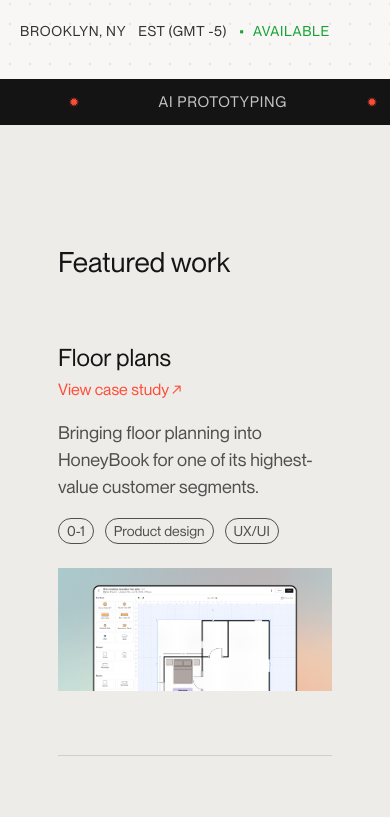
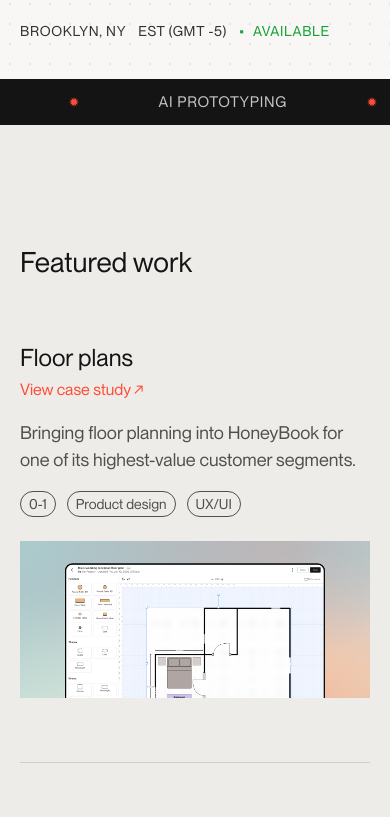
Before and after one commit to mcaleenanjohn/portfolio, a plain HTML site: page index.html in a window 390 px wide. Shown: the part 366-1183 px from the top of the page. Drawn offline with nearby package versions, Linux system fonts and the light colour scheme.

Commit message:
Fix mobile nav/section padding sitting too far from screen edges
.wrap kept the desktop 58px side padding all the way down to phone
width, pushing the logo and hamburger inward. Reduced to 20px at
<=760px, matching the hero's own mobile padding.

Co-Authored-By: Claude Sonnet 5 <noreply@anthropic.com>

```diff
--- a/assets/css/styles.css
+++ b/assets/css/styles.css
@@ -207,6 +207,7 @@
   .hero-intro, h1.headline, .meta-row{z-index:1;}
 
   @media (max-width:760px){
+    .wrap{padding:0 20px;}
     nav{padding:20px 0;}
     nav .wrap{gap:16px;}
     .logo svg{width:32px;}
```
